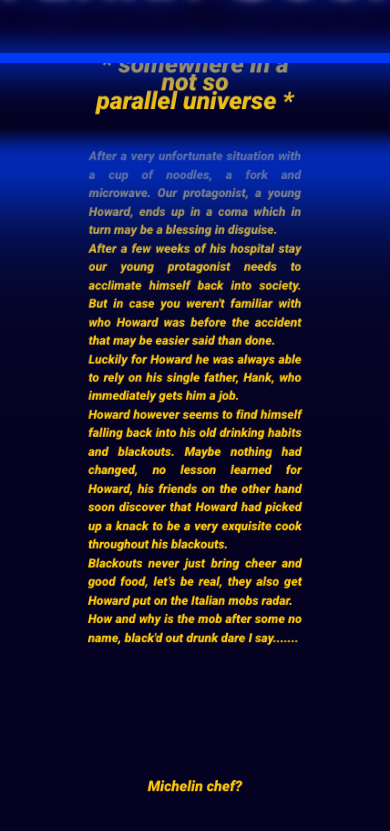
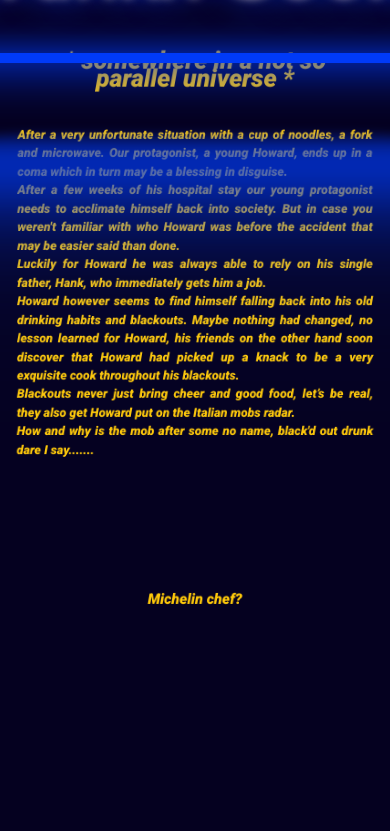
Before and after one commit to Reigningeddie/drunkncookn-React, a React (Create React App) app: page /synopsis in a window 390 px wide. Shown: the part 449-1280 px from the top of the page. Built offline with nearby package versions, Linux system fonts and the light colour scheme.

Commit message:
added media querie for larger width on phone screens

```diff
--- a/src/components/synopsis.module.css
+++ b/src/components/synopsis.module.css
@@ -27,9 +27,15 @@
 .wrapper {
     display: flex;
     height: 100%;
-    width: 60%;
+    width: 80%;
     margin: 0 auto;
     perspective: 450px;
+}
+
+@media screen and (max-width: 900px) {
+    .wrapper {
+        width: 100%;
+    }
 }
 
 .scrollText {
```
